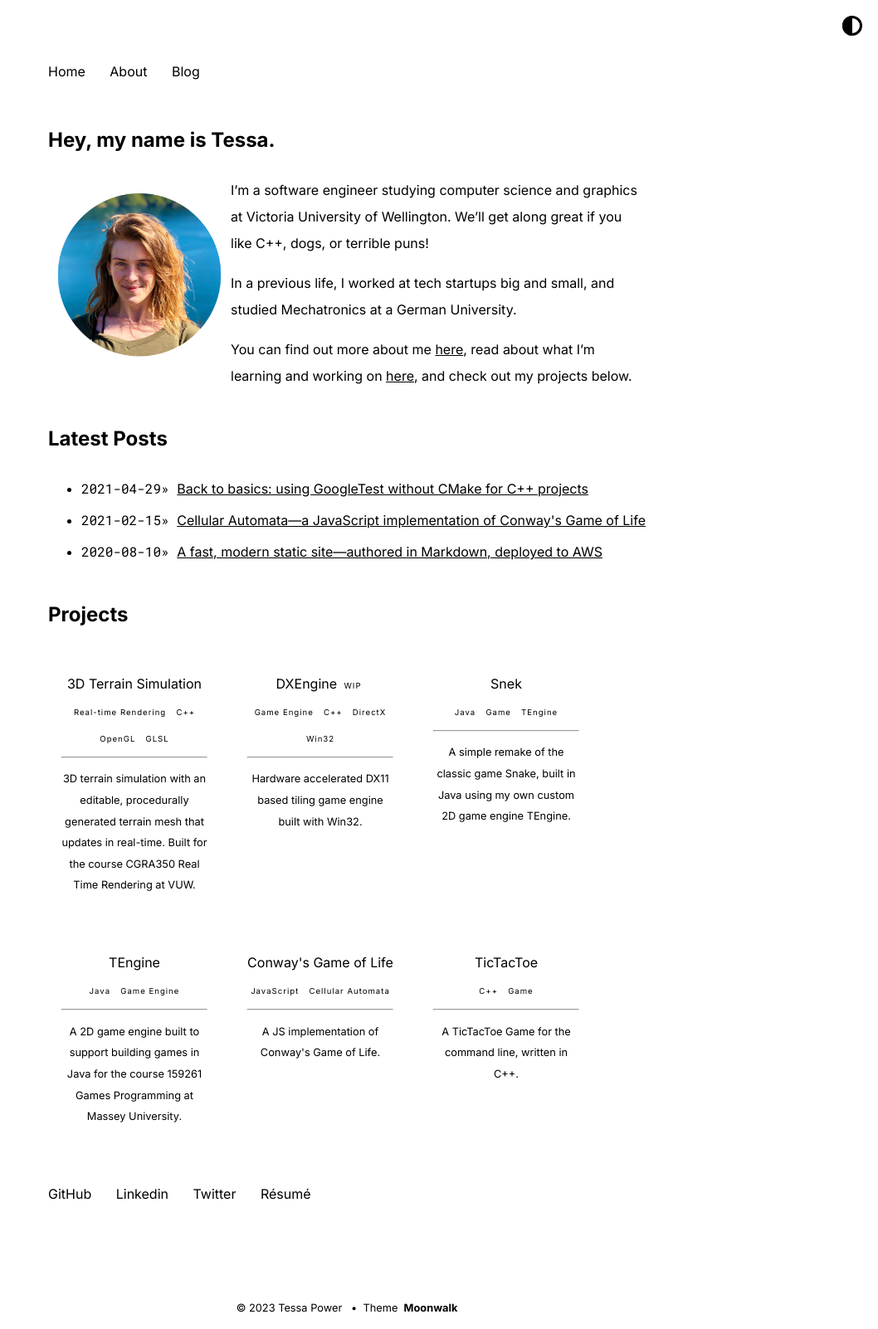
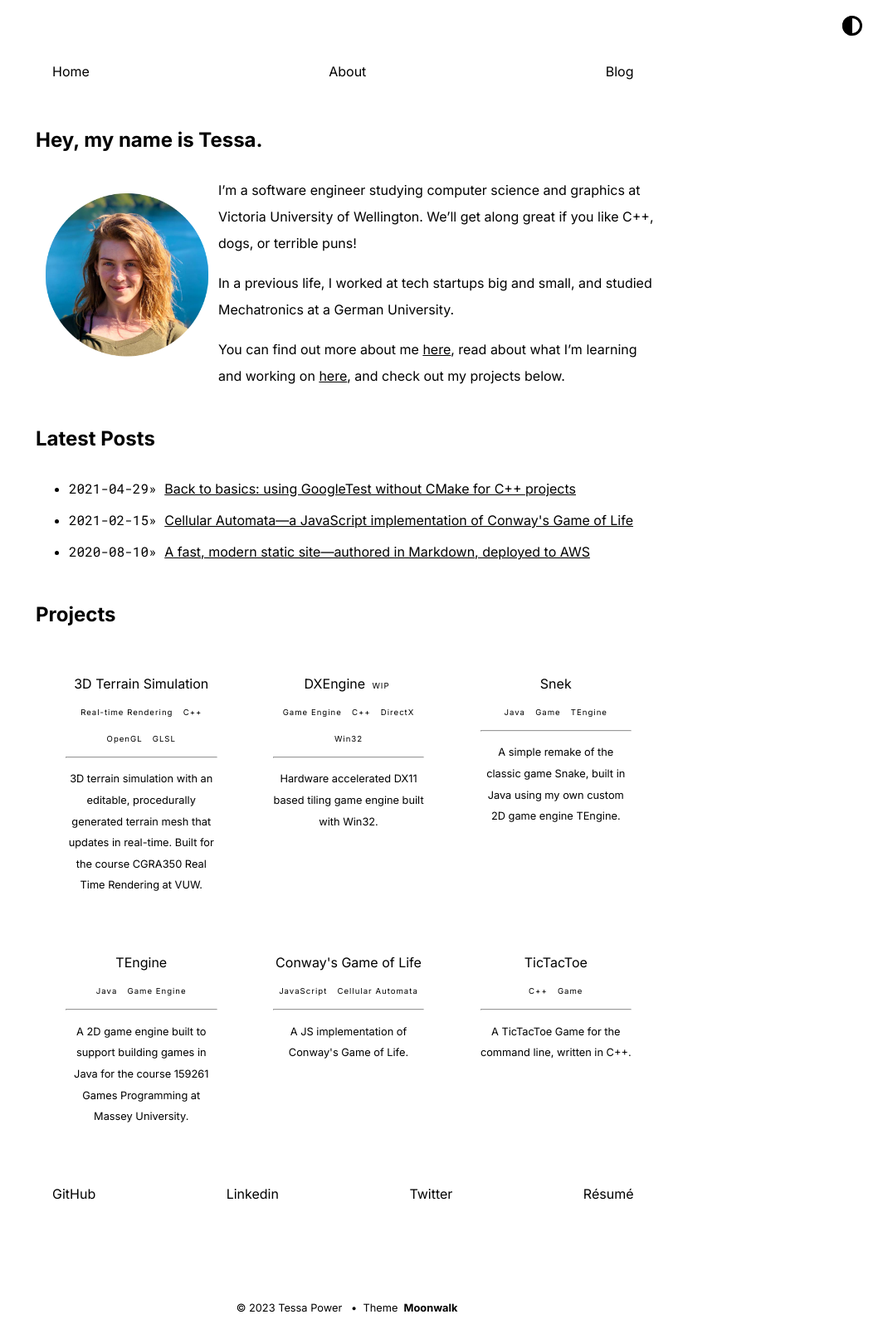
Before and after one commit to tessapower/tessapower.github.io, a Jekyll site: the page built from src/index.md, in a window 1280 px wide. Shown: the whole page at 83% size, without its empty margins (222-1280 px from the left). Built offline with Jekyll 4.4.1, drawn with Linux system fonts in a browser that asks for light colours.

Commit message:
Update scss to align projects better on homepage

```diff
--- a/src/_sass/list.scss
+++ b/src/_sass/list.scss
@@ -2,11 +2,13 @@ ul.horizontal-list {
   display: flex;
   //justify-content: space-between;
   margin-top: 0em;
-  margin-left: -40px;
+  margin-left: -20px;
   flex-wrap: wrap;
+  justify-content: space-between;
 
   li {
-    display:inline;
+    display: inline;
+    list-style-type: none;
     margin-right: 1em;
   }
 
@@ -20,7 +22,7 @@ ul.horizontal-list {
 .card {
   padding: 1em;
   border: 1px var(--text) solid;
-  width: 11em;
+  width: calc(100% / 4);
   height: auto;
   text-align: center;
   font-size: 1em;
--- a/src/_sass/moonwalk.scss
+++ b/src/_sass/moonwalk.scss
@@ -10,6 +10,7 @@ body {
   margin: 0;
   min-height: 100%;
 }
+
 pre, code {
   font-family: "Roboto Mono", "Courier New", monospace;
   font-size: 0.9rem;
@@ -32,7 +33,7 @@ p { margin: 1em 0; }
 li { margin: 0.4em 0; }
 
 .w {
-  max-width: 720px;
+  max-width: 750px;
   margin: 0 auto;
   padding: 4em 2em;
 }
@@ -188,31 +189,39 @@ mark {
   font-size: 0.7em;
   font-family: "Roboto Mono", "Courier New", monospace;
 }
+
 .home-date {
   font-family: "Roboto Mono", "Courier New", monospace;
 }
+
 .post-list-item a {
   text-decoration: none;
 }
+
 .text-bold {
   font-weight: bold;
 }
+
 .text-upcase {
   text-transform: uppercase;
   letter-spacing: 1px;
 }
+
 p code, li code {
   background-color: var(--bg-secondary);
   padding: 0.2rem;
   color: var(--code-text);
   font-weight: bold;
 }
+
 .post-title {
   margin-bottom:-1.5rem;
 }
+
 .project-title {
   margin-bottom: 0.8rem;
 }
+
 .credits {
   font-size: 0.8em;
   color: var(--text);
@@ -227,6 +236,7 @@ p code, li code {
     color: var(--links);
   }
 }
+
 .tag {
   font-family: "Roboto Mono", "Courier New", monospace;
   color: var(--text-secondary);
```
